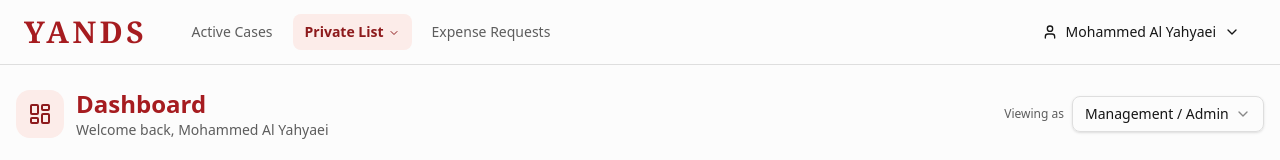
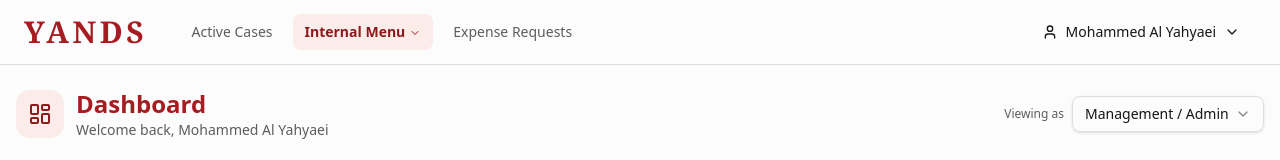
Before and after one commit to mehak187/elpnew, a React (Vite) app: page /dashboard in a window 1280 px wide. Shown: the top 160 px of the page. Built offline with nearby package versions, Linux system fonts and the light colour scheme.

Commit message:
update Header.jsx

```diff
--- a/src/components/layout/Header.jsx
+++ b/src/components/layout/Header.jsx
@@ -47,13 +47,13 @@ import { useFirm } from "@/lib/firm/context";
  * Header navigation.
  *
  * An entry with `items` is a section that opens as a menu; one with `path` is a
- * plain link. Further pages for Private List go in its `items` array - nothing
+ * plain link. Further pages for the Internal Menu go in its `items` array - nothing
  * else has to change.
  */
 const navSections = [
   { name: "Active Cases", path: "/litigation", key: "litigation", icon: Scale },
   {
-    name: "Private List",
+    name: "Internal Menu",
     key: "private",
     icon: ListTree,
     items: [
```
